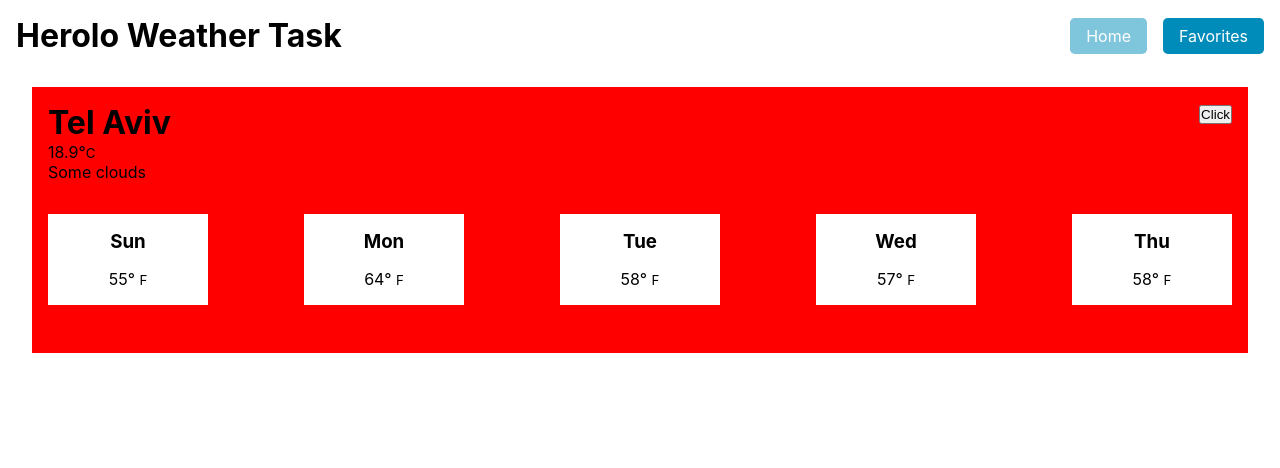
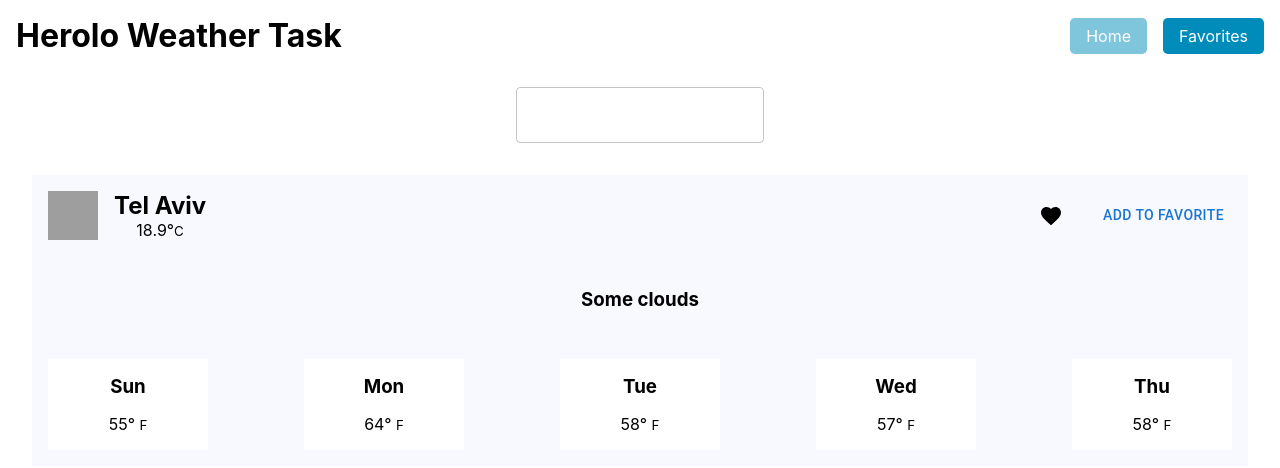
Before and after one commit to VladimirRiz/wapp_vladimir-Ressin-5-12-2021-., a React (Create React App) app: page / in a window 1280 px wide. Shown: the top 468 px of the page. Built offline with nearby package versions, Linux system fonts and the light colour scheme; grey boxes are pictures that could not be loaded.

Commit message:
feat: searchBar

```diff
--- a/package.json
+++ b/package.json
@@ -5,6 +5,7 @@
   "dependencies": {
     "@emotion/react": "^11.7.0",
     "@emotion/styled": "^11.6.0",
+    "@material-ui/icons": "^4.11.2",
     "@mui/material": "^5.2.2",
     "@testing-library/jest-dom": "^5.11.4",
     "@testing-library/react": "^11.1.0",
--- a/src/App.js
+++ b/src/App.js
@@ -1,10 +1,9 @@
-import { useState, useEffect } from "react";
+import { useEffect } from "react";
 import { useSelector } from "react-redux";
 import Header from "./components/Header/index";
 import { BrowserRouter, Routes, Route } from "react-router-dom";
 import Main from "./components/Main/Main";
 import Favorites from "./components/Favorites";
-import axios from "axios";
 
 function App() {
 	// const [data, setData] = useState();
@@ -43,10 +42,11 @@ function App() {
 					<Route
 						element={
 							<Main
-								city={data[0].AdministrativeArea}
-								wText={weather[0].WeatherText}
-								temperature={weather[0].Temperature}
-								fiveDays={fiveDays.DailyForecasts}
+								weatherIcon={weather[0]?.WeatherIcon}
+								city={data[0]?.AdministrativeArea}
+								wText={weather[0]?.WeatherText}
+								temperature={weather[0]?.Temperature}
+								fiveDays={fiveDays?.DailyForecasts}
 							/>
 						}
 						path="/"
--- a/src/components/Main/FiveDays.js
+++ b/src/components/Main/FiveDays.js
@@ -8,7 +8,7 @@
 import "./five-days.scss";
 
 const FiveDays = ({ arr }) =>
-	arr.map((data, i) => {
+	arr?.map((data, i) => {
 		const date = new Date(data.Date).toLocaleDateString("en-En", {
 			weekday: "long",
 		});
--- a/src/components/Main/Main.js
+++ b/src/components/Main/Main.js
@@ -1,23 +1,33 @@
 import { useState, useEffect } from "react";
 import { useDispatch, useSelector } from "react-redux";
-import { setFiveDays } from "../../store/actions/favorites";
+import { setFavorites } from "../../store/actions/favorites";
+import { Favorite } from "@material-ui/icons";
+import Button from "@mui/material/Button";
+
 import FiveDays from "./FiveDays";
 import "./main.scss";
+import SearchBar from "../SearchBar";
 
-const Main = ({ city, wText, temperature, fiveDays }) => {
+const Main = ({ weatherIcon, city, wText, temperature, fiveDays }) => {
 	const [fav, setFav] = useState();
+	const [isFav, setIsFav] = useState(false);
 	const dispatch = useDispatch();
 	const favorites = useSelector(({ favorites }) => favorites);
 
 	useEffect(() => {
 		setFav(favorites);
-	}, [favorites]);
+		if (fav?.some((f) => f.city === city?.LocalizedName)) {
+			setIsFav(true);
+		}
+	}, [favorites, fav, city]);
 
 	const addToFavorite = () => {
 		if (fav.some((f) => f.city === city?.LocalizedName)) {
 			const index = fav.findIndex((f) => f.city === city?.LocalizedName);
 			fav.splice(index, 1);
+			setIsFav(false);
 		} else {
+			setIsFav(true);
 			fav.push({
 				city: city?.LocalizedName,
 				temperature: {
@@ -27,26 +37,40 @@ const Main = ({ city, wText, temperature, fiveDays }) => {
 				desc: wText,
 			});
 		}
-		dispatch(setFiveDays(fav));
+		dispatch(setFavorites(fav));
 	};
 
 	return (
+		<div className="main">
+			<SearchBar />
+
 			<div className="wrapper">
-			<div className="section-first">
+				<section className="section-first">
+					<div className="left">
+						<img
+							className="img"
+							src={`https://www.accuweather.com/images/weathericons/${weatherIcon}.svg`}
+							alt="weather Icon"
+						/>
 						<div>
 							<h1>{city?.LocalizedName}</h1>
 							<p>
-						{temperature.Metric.Value}&deg;
-						<small>{temperature.Metric.Unit}</small>
+								{temperature?.Metric?.Value}&deg;
+								<small>{temperature?.Metric?.Unit}</small>
 							</p>
 						</div>
-				<div>
-					<button onClick={addToFavorite}>Click</button>
 					</div>
+					<div className="fav-wrapper">
+						<Favorite className={isFav ? "fav-icon" : ""} />
+						<Button onClick={addToFavorite}>Add to favorite</Button>
 					</div>
-			<div>{wText}</div>
-			<div className="days">
+				</section>
+				<section className="section-second">
+					<h3>{wText}</h3>
+				</section>
+				<section className="section-third">
 					<FiveDays arr={fiveDays} />
+				</section>
 			</div>
 		</div>
 	);
--- a/src/components/Main/main.scss
+++ b/src/components/Main/main.scss
@@ -1,15 +1,30 @@
+@import "../../sassStyles/variables";
+
+.main {
+	margin: 2rem;
+	text-align: center;
 	.wrapper {
-	background: red;
-	margin: 2rem;
+		margin-top: 2rem;
+		background: $ghost_l;
 		padding: 1rem;
 		.section {
 			&-first {
 				display: flex;
 				justify-content: space-between;
+				.left {
+					.img {
+						width: 100%;
+						max-width: 50px;
+					}
+					display: flex;
+					gap: 1rem;
 				}
 			}
-	.days {
-		margin-block: 2rem;
+			&-second {
+				margin-block: 3rem;
+				text-align: center;
+			}
+			&-third {
 				display: flex;
 				align-items: center;
 				justify-content: space-between;
@@ -17,3 +32,16 @@
 				flex-wrap: wrap;
 			}
 		}
+
+		.fav {
+			&-wrapper {
+				display: flex;
+				align-items: center;
+				gap: 2rem;
+			}
+			&-icon {
+				fill: red;
+			}
+		}
+	}
+}
--- /dev/null
+++ b/src/components/SearchBar.js
@@ -0,0 +1,46 @@
+import { useState, useEffect } from "react";
+import { useDispatch, useSelector } from "react-redux";
+import { getData } from "../store/actions/data";
+import { getWeather } from "../store/actions/weather";
+import { getFiveDays } from "../store/actions/fiveDays";
+import TextField from "@mui/material/TextField";
+
+const SearchBar = () => {
+	const [text, setText] = useState(``);
+	const [id, setId] = useState("");
+	const dispatch = useDispatch();
+	const store = useSelector((state) => state);
+	const key = useSelector(({ data }) => data[0].Key);
+
+	useEffect(() => {
+		setId(key);
+	}, [key]);
+
+	const updateStore = async () => {
+		await dispatch(getData(text));
+		if (!store.loading && !store.error) {
+			await dispatch(getWeather(id));
+			await dispatch(getFiveDays(id));
+		}
+	};
+
+	const update = async () => {};
+
+	const onChange = ({ target }) => {
+		setText(target.value);
+	};
+	return (
+		<TextField
+			value={text}
+			onChange={onChange}
+			onKeyDown={(e) => {
+				if (e.key === "Enter") {
+					updateStore();
+					update();
+				}
+			}}
+		/>
+	);
+};
+
+export default SearchBar;
--- a/src/sassStyles/_variables.scss
+++ b/src/sassStyles/_variables.scss
@@ -1,3 +1,4 @@
 $blue: #008cba;
+$ghost_l: #f8f8ff;
 $black: #000;
 $white: #fff;
--- a/src/store/actions/data.js
+++ b/src/store/actions/data.js
@@ -30,8 +30,9 @@ export const getData = (city) => {
 			const res = await axios.get(
 				`http://dataservice.accuweather.com/locations/v1/cities/autocomplete?apikey=LBgTiVVoX2iKME7y5oM44ywuEQGDjNwL&q=${city}`
 			);
+			console.log(res);
 			dispatch(setLoading(false));
-			dispatch(setData(res.data));
+			dispatch(setData(res.data[0]));
 		} catch (err) {
 			dispatch(setLoading(false));
 			dispatch(getDataFailed());
--- a/src/store/actions/favorites.js
+++ b/src/store/actions/favorites.js
@@ -1,6 +1,6 @@
 import * as actionTypes from "./actionsTypes";
 
-export const setFiveDays = (data) => {
+export const setFavorites = (data) => {
 	return {
 		type: actionTypes.SET_FAVORITE,
 		payload: data,
--- a/src/store/actions/fiveDays.js
+++ b/src/store/actions/fiveDays.js
@@ -23,7 +23,7 @@ export const getFiveDaysFailed = () => {
 	};
 };
 
-export const getWeather = (id) => {
+export const getFiveDays = (id) => {
 	return async (dispatch) => {
 		try {
 			dispatch(setLoading(true));
--- a/src/store/actions/weather.js
+++ b/src/store/actions/weather.js
@@ -30,6 +30,7 @@ export const getWeather = (id) => {
 			const res = await axios.get(
 				`http://dataservice.accuweather.com/currentconditions/v1/${id}?apikey=LBgTiVVoX2iKME7y5oM44ywuEQGDjNwL`
 			);
+			console.log("weather", res.data);
 			dispatch(setLoading(false));
 			dispatch(setWeather(res.data));
 		} catch (err) {
```
Also changed, not shown: 2 other files (tests, documents, lock files or other folders). Lines whose indentation alone changed are shown as unchanged.
